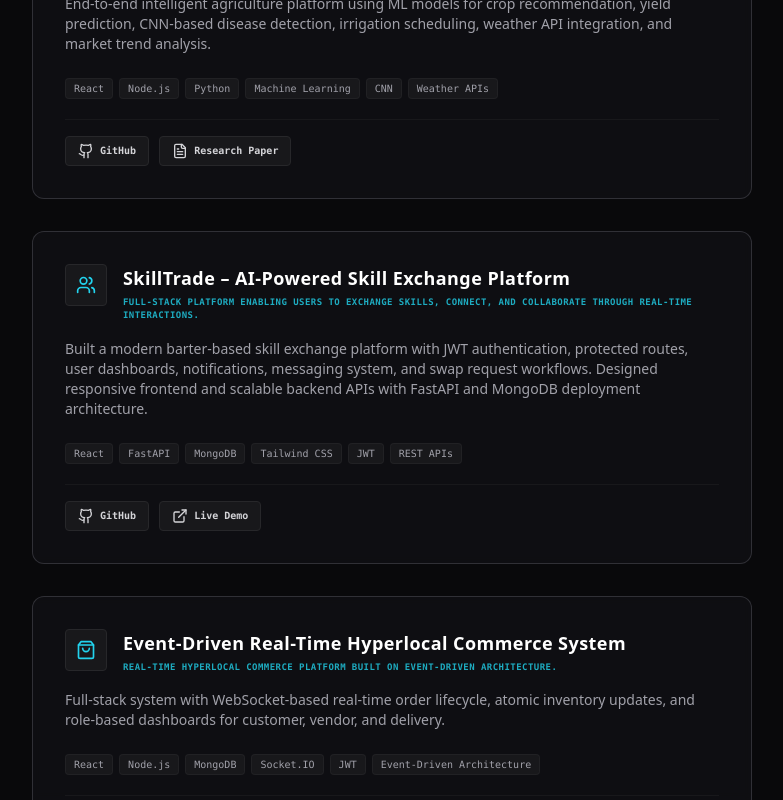
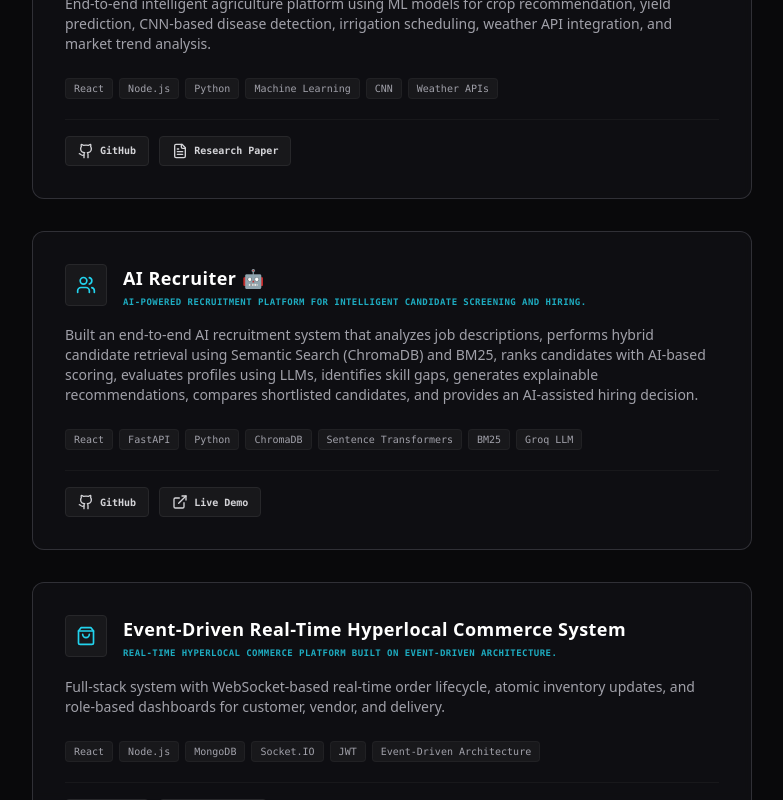
Before and after one commit to Punyashree-4143/Personal-Portfolio, a React (Vite) app: page / in a window 1280 px wide. Shown: the part 2000-2800 px from the top of the page, without its empty margins (248-1031 px from the left). Built offline with nearby package versions, Linux system fonts and the light colour scheme.

Commit message:
Add AI Recruiter Live project to portfolio

```diff
--- a/src/components/Projects.jsx
+++ b/src/components/Projects.jsx
@@ -30,16 +30,34 @@ export default function Projects() {
       ]
     },
     {
-      title: 'SkillTrade – AI-Powered Skill Exchange Platform',
-      subtitle: 'Full-stack platform enabling users to exchange skills, connect, and collaborate through real-time interactions.',
-      description: 'Built a modern barter-based skill exchange platform with JWT authentication, protected routes, user dashboards, notifications, messaging system, and swap request workflows. Designed responsive frontend and scalable backend APIs with FastAPI and MongoDB deployment architecture.',
-      techStack: ['React', 'FastAPI', 'MongoDB', 'Tailwind CSS', 'JWT', 'REST APIs'],
-      icon: <Users className="w-5 h-5 text-cyan-400" />,
-      links: [
-        { type: 'github', label: 'GitHub', url: 'https://github.com/Punyashree-4143/skilltrade' , icon: <Github className="w-4 h-4" /> },
-        { type: 'demo', label: 'Live Demo', url: "https://skilltrade-eight.vercel.app", icon: <ExternalLink className="w-4 h-4" /> }
-      ]
+  title: 'AI Recruiter 🤖',
+  subtitle: 'AI-powered recruitment platform for intelligent candidate screening and hiring.',
+  description: 'Built an end-to-end AI recruitment system that analyzes job descriptions, performs hybrid candidate retrieval using Semantic Search (ChromaDB) and BM25, ranks candidates with AI-based scoring, evaluates profiles using LLMs, identifies skill gaps, generates explainable recommendations, compares shortlisted candidates, and provides an AI-assisted hiring decision.',
+  techStack: [
+    'React',
+    'FastAPI',
+    'Python',
+    'ChromaDB',
+    'Sentence Transformers',
+    'BM25',
+    'Groq LLM'
+  ],
+  icon: <Users className="w-5 h-5 text-cyan-400" />,
+  links: [
+    {
+      type: 'github',
+      label: 'GitHub',
+      url: 'https://github.com/Punyashree-4143/AI-Recruiter',
+      icon: <Github className="w-4 h-4" />
     },
+    {
+      type: 'demo',
+      label: 'Live Demo',
+      url: 'https://ai-recruiter-live.vercel.app',
+      icon: <ExternalLink className="w-4 h-4" />
+    }
+  ]
+},
     {
       title: 'Event-Driven Real-Time Hyperlocal Commerce System',
       subtitle: 'Real-time hyperlocal commerce platform built on event-driven architecture.',
@@ -62,6 +80,17 @@ export default function Projects() {
       links: [
         { type: 'github', label: 'GitHub', url: 'https://github.com/Punyashree-4143/AI-Code-Quality-and-Security-Gate-with-CI-CD-Enforcement', icon: <Github className="w-4 h-4" /> },
         { type: 'demo', label: 'Live Demo', url: "https://ai-based-code-quality-and-security.vercel.app/", icon: <ExternalLink className="w-4 h-4" /> }
+      ]
+    },
+    {
+      title: 'SkillTrade – AI-Powered Skill Exchange Platform',
+      subtitle: 'Full-stack platform enabling users to exchange skills, connect, and collaborate through real-time interactions.',
+      description: 'Built a modern barter-based skill exchange platform with JWT authentication, protected routes, user dashboards, notifications, messaging system, and swap request workflows. Designed responsive frontend and scalable backend APIs with FastAPI and MongoDB deployment architecture.',
+      techStack: ['React', 'FastAPI', 'MongoDB', 'Tailwind CSS', 'JWT', 'REST APIs'],
+      icon: <Users className="w-5 h-5 text-cyan-400" />,
+      links: [
+        { type: 'github', label: 'GitHub', url: 'https://github.com/Punyashree-4143/skilltrade' , icon: <Github className="w-4 h-4" /> },
+        { type: 'demo', label: 'Live Demo', url: "https://skilltrade-eight.vercel.app", icon: <ExternalLink className="w-4 h-4" /> }
       ]
     }
   ];
```
